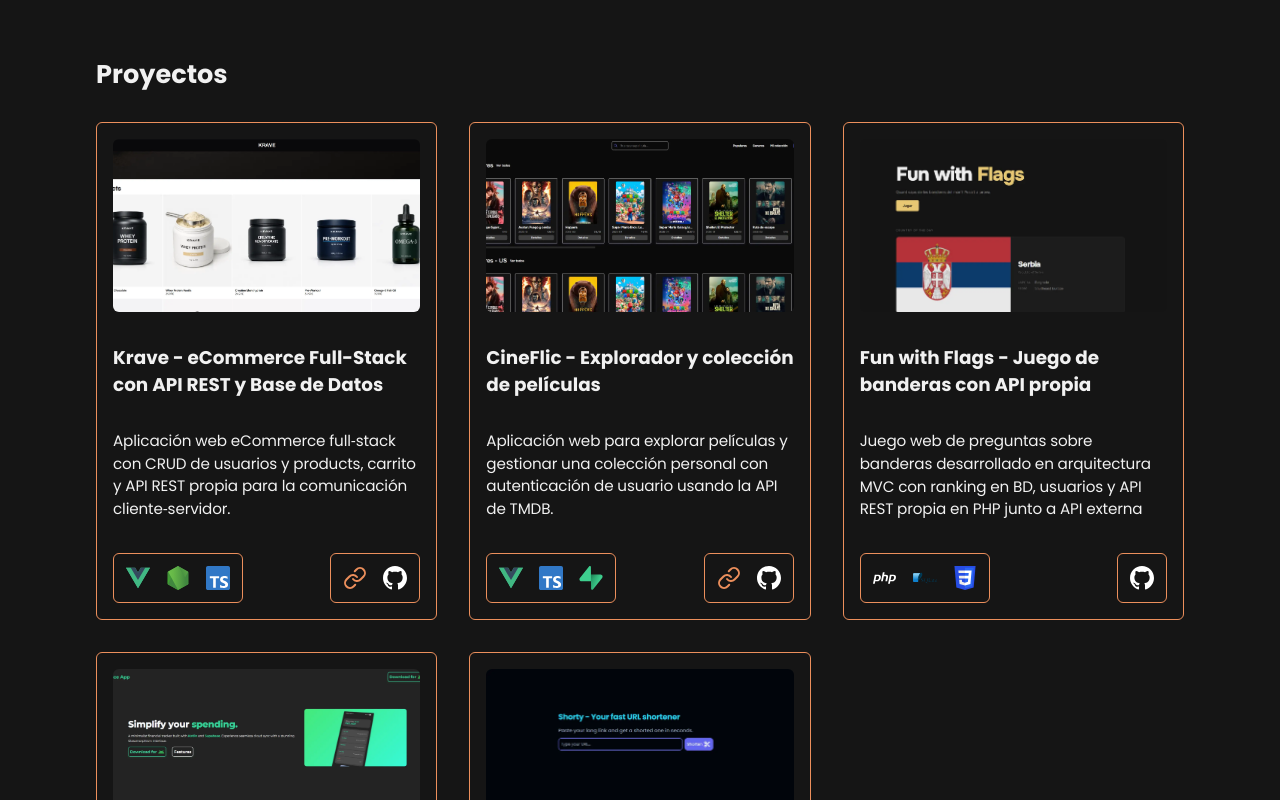
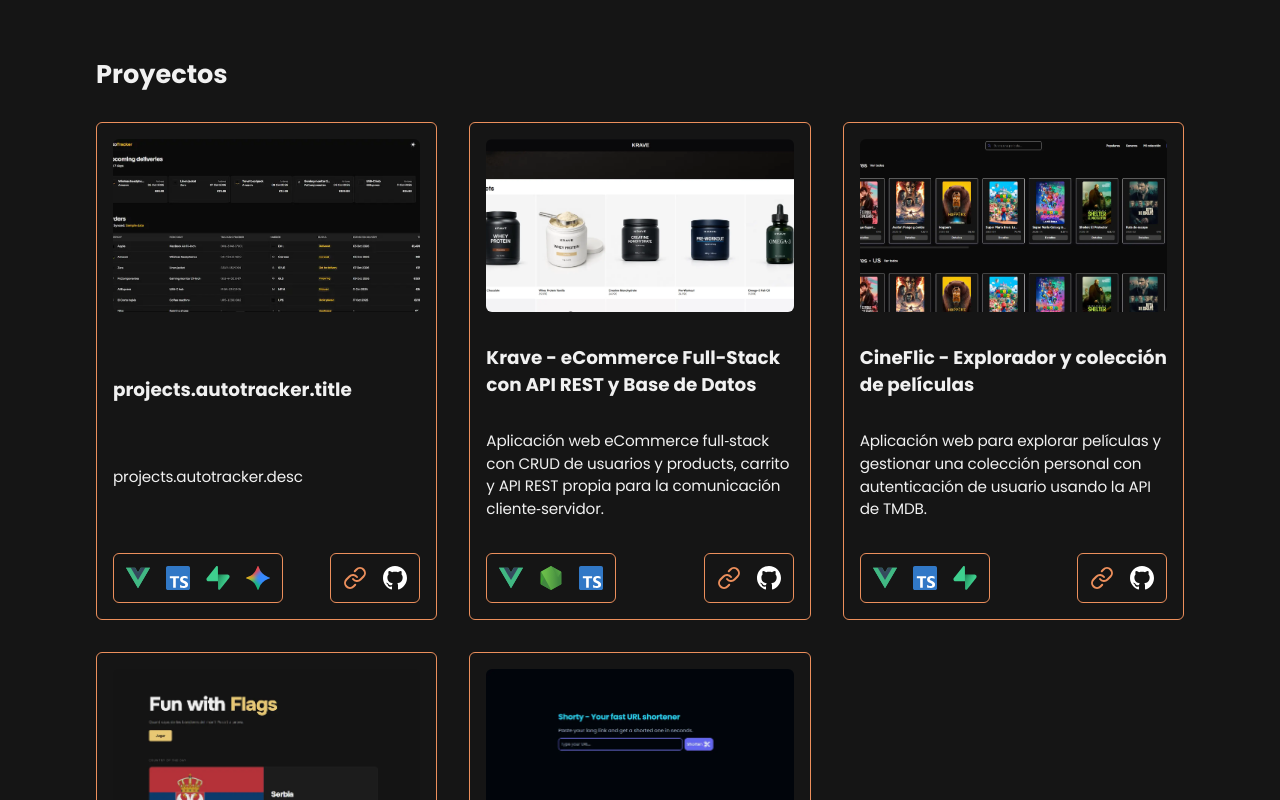
Before and after one commit to oriioll/portfolio, a Vue app: page / in a window 1280 px wide. Shown: the part 1220-2020 px from the top of the page. Built offline with nearby package versions, Linux system fonts and the light colour scheme; a web font is replaced by a local one.

Commit message:
feat: add new project autotracker

```diff
--- a/src/data/projects.ts
+++ b/src/data/projects.ts
@@ -1,6 +1,40 @@
 import type Project from "./model/Project.ts";
 
 export const PROJECTS: Project[] = [
+  {
+    titleKey: "projects.autotracker.title",
+    descKey: "projects.autotracker.desc",
+    image: "/mockups/mockupAutotracker.webp",
+    stack: [
+      {
+        category: "FRONTEND",
+        name: "Vue.js",
+        icon: "/icons/vue.svg",
+        learning: false,
+      },
+      {
+        category: "FRONTEND",
+        name: "TypeScript",
+        icon: "/icons/ts.svg",
+        learning: false,
+      },
+      {
+        category: "BACKEND",
+        name: "Supabase",
+        icon: "/icons/supabase.svg",
+        learning: false,
+      },
+      {
+        category: "TOOLS",
+        name: "Gemini",
+        icon: "/icons/gemini.svg",
+        learning: false,
+      },
+    ],
+    githubUrl: "https://github.com/oriioll/autotracker",
+    demoUrl: "https://app-autotracker.vercel.app/",
+    status: "Finished",
+  },
   {
     titleKey: "projects.kraveEcommerce.title",
     descKey: "projects.kraveEcommerce.desc",
@@ -84,6 +118,7 @@
     githubUrl: "https://github.com/oriioll/fun-with-flags",
     status: "Finished",
   },
+  /**
   {
     titleKey: "projects.financeApp.title",
     descKey: "projects.financeApp.desc",
@@ -111,7 +146,7 @@
     demoUrl: "https://appfinance-alpha.vercel.app/",
     githubUrl: "https://github.com/oriioll/financeApp",
     status: "Active dev",
-  },
+  },*/
   {
     titleKey: "projects.shorty.title",
     descKey: "projects.shorty.desc",
```
Also changed, not shown: public/mockups/mockupAutotracker.webp (added).
